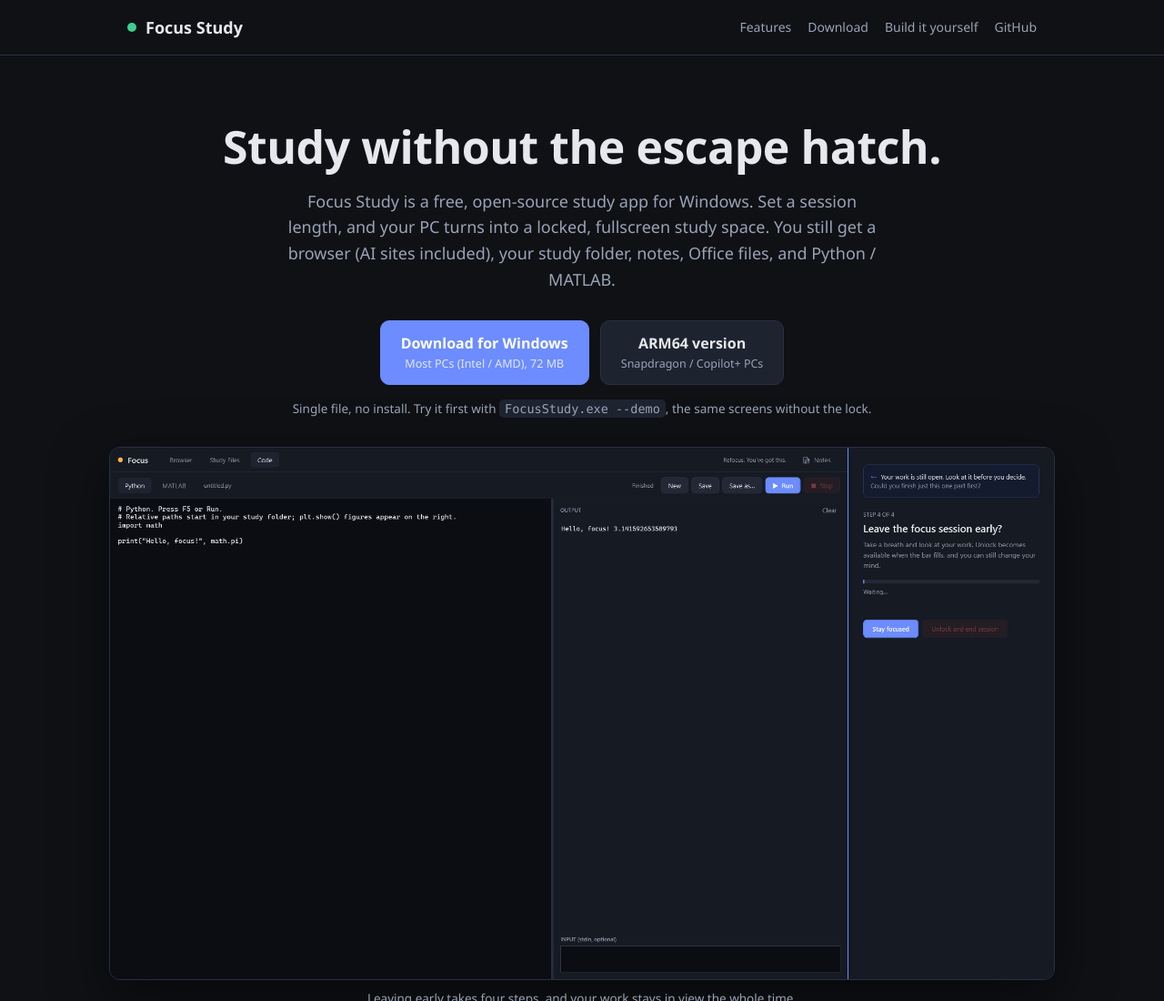
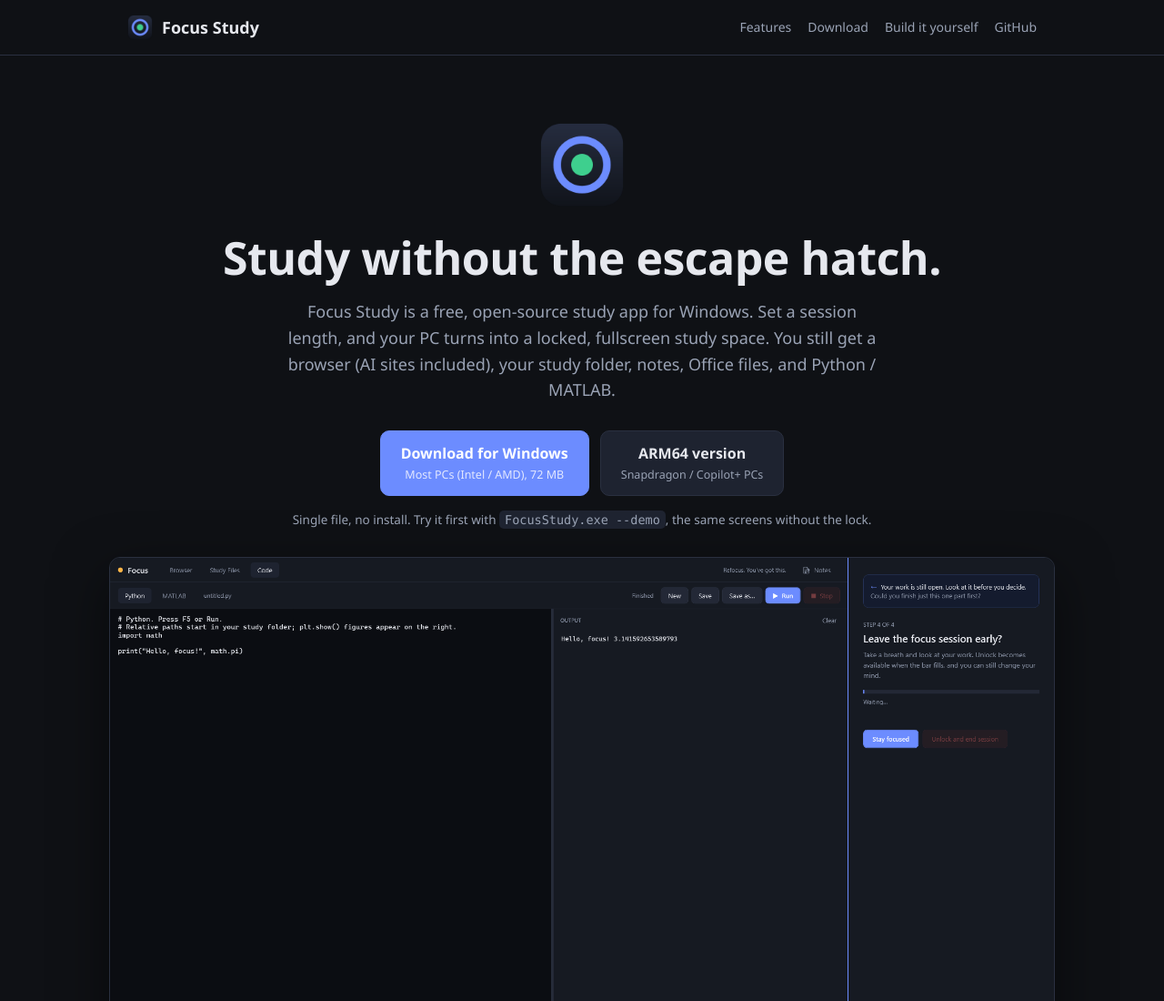
Before and after one commit to duskmoonstudio/FocusStudy, a plain HTML site: page docs/index.html in a window 1280 px wide. Shown: the top 1100 px of the page at 91% size. Drawn offline with Linux system fonts and the light colour scheme.

Commit message:
Add app icon (exe, website favicon, README)

```diff
--- a/docs/index.html
+++ b/docs/index.html
@@ -4,6 +4,8 @@
 <meta charset="utf-8">
 <meta name="viewport" content="width=device-width, initial-scale=1">
 <title>Focus Study</title>
+<link rel="icon" type="image/png" href="img/icon.png">
+<link rel="apple-touch-icon" href="img/icon.png">
 <meta name="description" content="A free, open-source distraction-free study app for Windows: locked fullscreen sessions, a monitored browser, your study folder, notes, Office viewers, and Python / MATLAB.">
 <style>
   :root {
@@ -72,7 +74,7 @@
 
 <header class="top">
   <div class="wrap">
-    <span class="dot"></span><span class="brand">Focus Study</span>
+    <img src="img/icon.png" alt="" width="28" height="28"><span class="brand">Focus Study</span>
     <nav>
       <a href="#features">Features</a>
       <a href="#download">Download</a>
@@ -83,6 +85,7 @@
 </header>
 
 <div class="wrap hero">
+  <img src="img/icon.png" alt="Focus Study icon" width="96" height="96" style="margin-bottom:18px">
   <h1>Study without the escape hatch.</h1>
   <p class="lead">Focus Study is a free, open-source study app for Windows. Set a session length, and your PC turns into a locked,
     fullscreen study space. You still get a browser (AI sites included), your study folder, notes, Office files, and Python / MATLAB.</p>
```
Also changed, not shown: app.ico (added), docs/img/icon.png (added), 3 other files.
